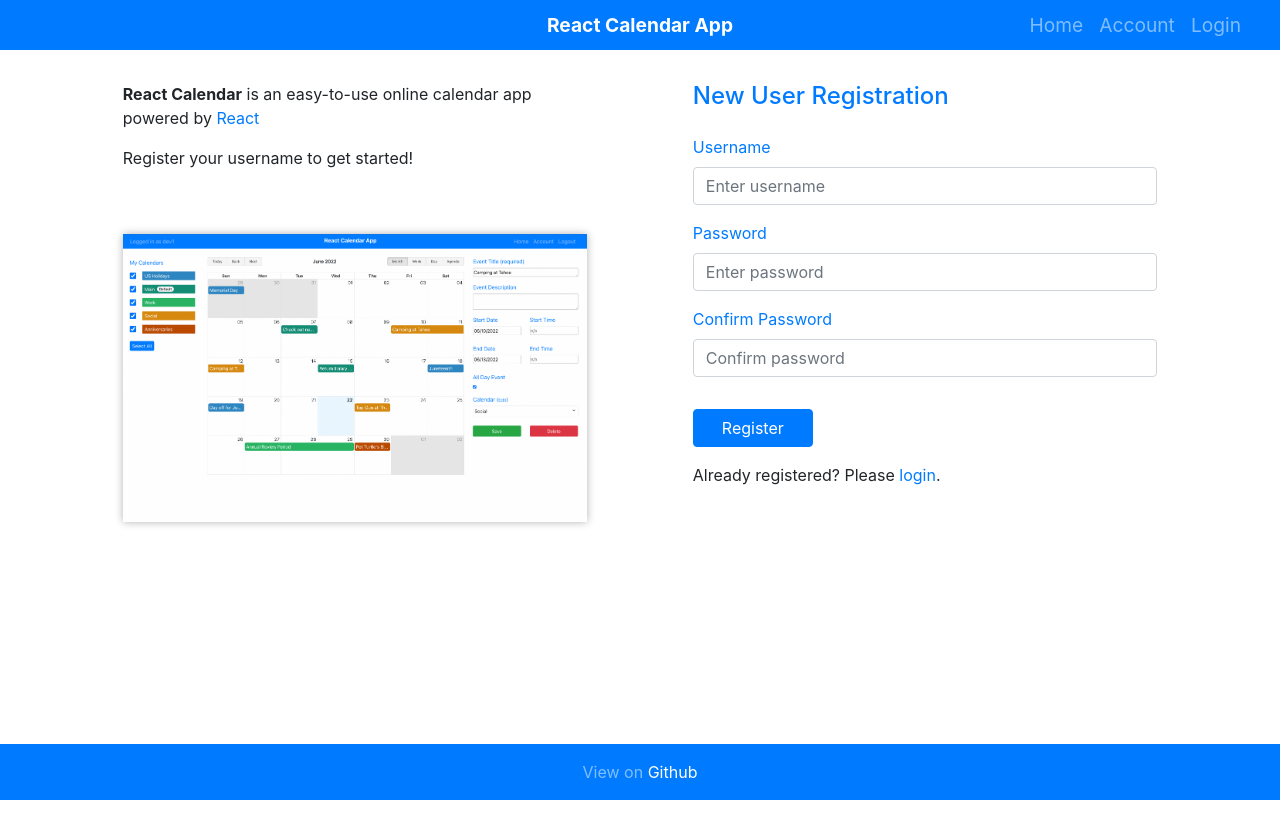
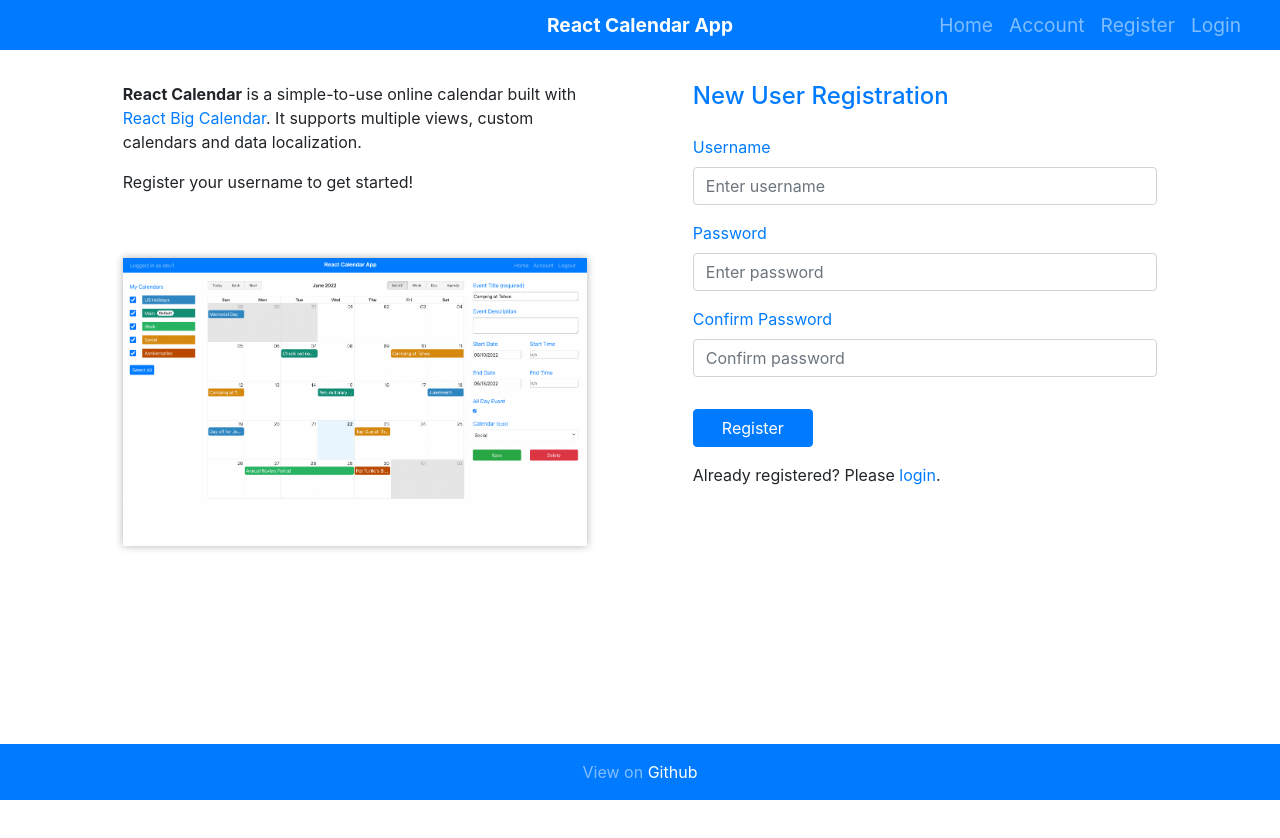
Before and after one commit to Talented-Dev934/react-calendar-master, a React app: page /register in a window 1280 px wide. Shown: the top 838 px of the page. Built offline with nearby package versions, Linux system fonts and the light colour scheme; no server answers.

Commit message:
add register link to Header, update Register page text

```diff
--- a/src/client/components/Header.js
+++ b/src/client/components/Header.js
@@ -21,12 +21,20 @@
           <Navbar.Toggle aria-controls="responsive-navbar-nav" />
           <Navbar.Collapse id="responsive-navbar-nav" className="justify-content-end">
             <Nav>
-              <Nav.Link as={Link} to="/register">
+              <Nav.Link as={Link} to="/">
                 Home
               </Nav.Link>
+
               <Nav.Link as={Link} to="/account">
                 Account
               </Nav.Link>
+
+              {authenticated ? null : (
+                <Nav.Link as={Link} to="/register">
+                  Register
+                </Nav.Link>
+              )}
+
               {authenticated ? (
                 <Nav.Link onClick={() => dispatch(logoutUser())}>Logout</Nav.Link>
               ) : (
--- a/src/client/pages/Calendar/CalendarEventForm.js
+++ b/src/client/pages/Calendar/CalendarEventForm.js
@@ -447,7 +447,7 @@
               name="desc"
               className="input"
               disabled={isSystemEventSelected}
-              rows="2"
+              rows="6"
               value={this.state.desc.value}
               onChange={(event) => this.handleChange(null, event)}
             >
--- a/src/client/pages/Login/LoginForm.js
+++ b/src/client/pages/Login/LoginForm.js
@@ -179,6 +179,12 @@
         <div className="text-danger">
           <small>{this.state.error}</small>
         </div>
+
+        <div>
+          <span>
+            New user? Please <a href="/register">register</a>.
+          </span>
+        </div>
       </Form>
     );
   }
--- a/src/client/pages/Register/Register.js
+++ b/src/client/pages/Register/Register.js
@@ -23,10 +23,11 @@
             <ContentWrapper>
               <div className="register-about">
                 <p>
-                  <strong>React Calendar</strong> is an easy-to-use online calendar app powered by{' '}
-                  <a href="https://reactjs.org/" target="_blank" rel="noreferrer">
-                    React
+                  <strong>React Calendar</strong> is a simple-to-use online calendar built with{' '}
+                  <a href="https://jquense.github.io/react-big-calendar/" target="_blank" rel="noreferrer">
+                    React Big Calendar
                   </a>
+                  . It supports multiple views, custom calendars and data localization.
                 </p>
                 <p>Register your username to get started!</p>
               </div>
```
